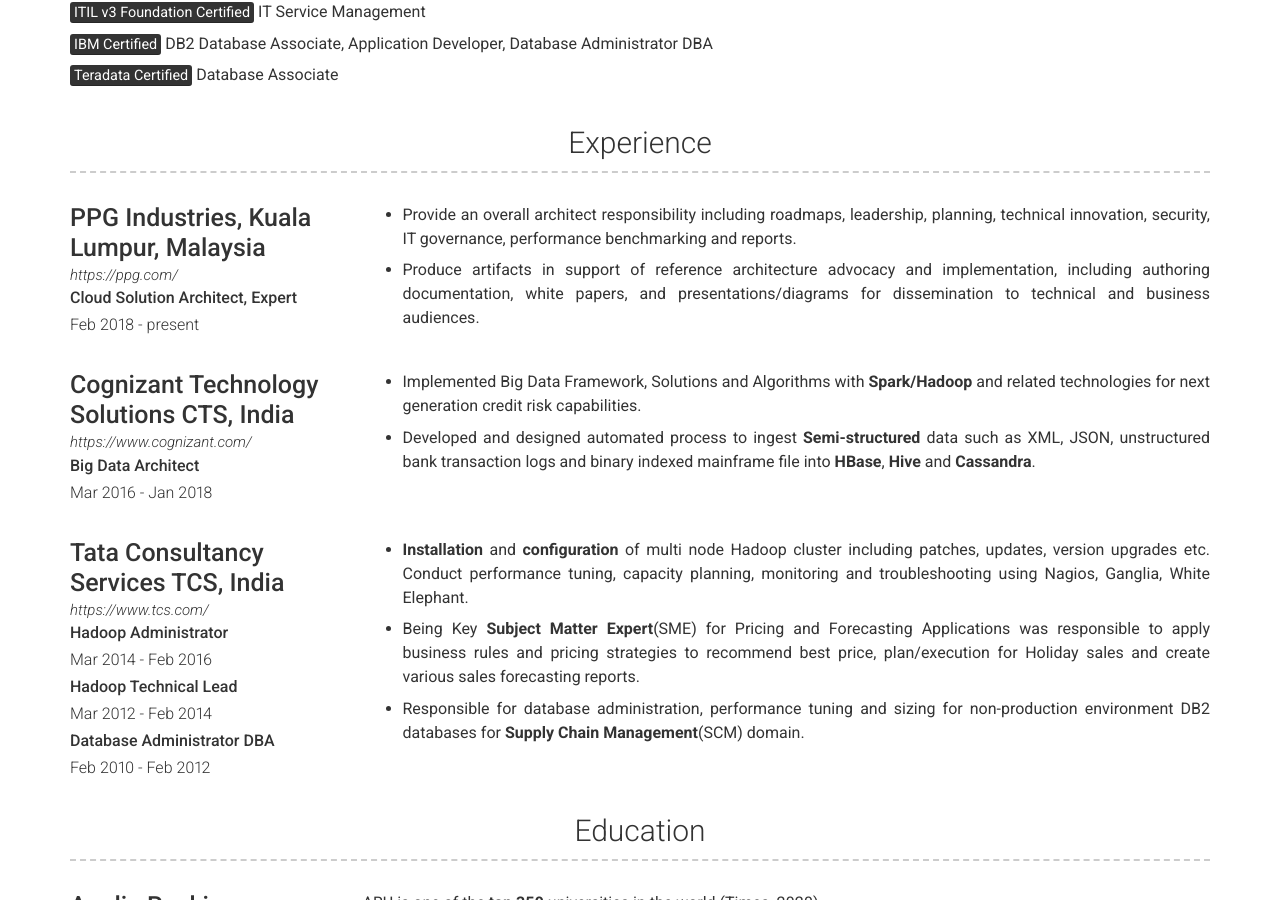
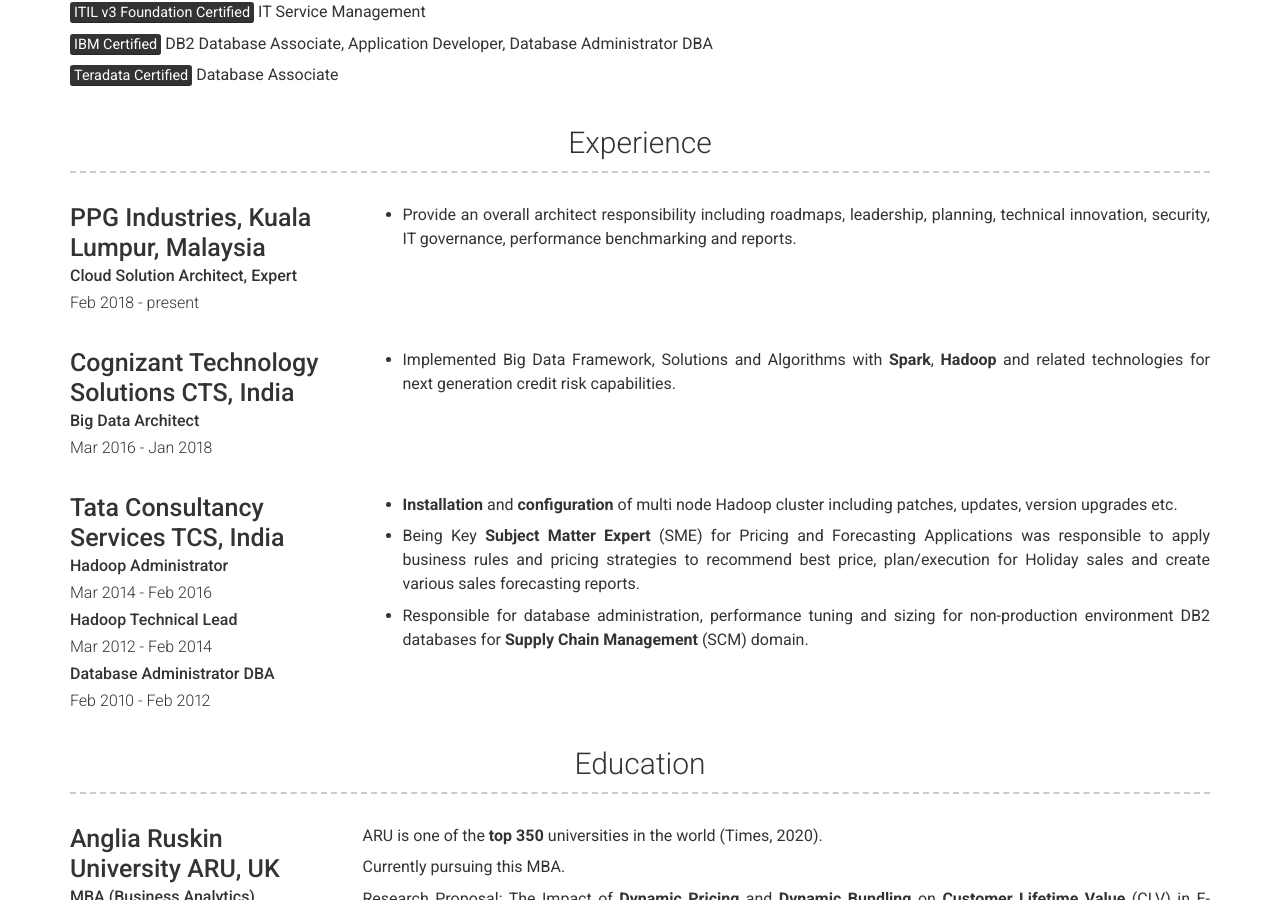
Before and after one commit to mohd-hasnain/mohd-hasnain.github.io, a Jekyll site: the page built from index.md, in a window 1280 px wide and 900 px high, scrolled down 1051 px. Built offline with Jekyll 4.4.1, drawn with Linux system fonts in a browser that asks for light colours; nearby versions of some CDN libraries.

Commit message:
Update experience.yml

```diff
--- a/_data/experience.yml
+++ b/_data/experience.yml
@@ -1,6 +1,6 @@
 # Experience template
 - company:  PPG Industries, Kuala Lumpur, Malaysia
-  link: https://ppg.com/
+  #link: https://ppg.com/
   job_title: Cloud Solution Architect, Expert
   dates: Feb 2018 - present
   #quote: >
@@ -9,23 +9,18 @@
     - Provide an overall architect responsibility including roadmaps, leadership, planning, technical innovation, security,
     IT governance, performance benchmarking and reports.
 
-    - Produce artifacts in support of reference architecture advocacy and implementation, including authoring documentation,
-    white papers, and presentations/diagrams for dissemination to technical and business audiences.
-
 - company:  Cognizant Technology Solutions CTS, India
-  link: https://www.cognizant.com/
+  #link: https://www.cognizant.com/
   job_title: Big Data Architect
   dates: Mar 2016 - Jan 2018
   #quote: >
   # A global supplier of paints, coatings, and specialty materials.
   description: | # this will include new lines to allow paragraphs
-    - Implemented Big Data Framework, Solutions and Algorithms with **Spark/Hadoop** and related technologies for next generation credit risk capabilities.
+    - Implemented Big Data Framework, Solutions and Algorithms with **Spark**, **Hadoop** and related technologies for next generation credit risk capabilities.
 
-    - Developed and designed automated process to ingest **Semi-structured** data such as XML, JSON, unstructured bank transaction logs and binary
-    indexed mainframe file into **HBase**, **Hive** and **Cassandra**.
 
 - company:   Tata Consultancy Services TCS, India
-  link: https://www.tcs.com/
+  #link: https://www.tcs.com/
   jobs:
     - title: Hadoop Administrator
       dates: Mar 2014 - Feb 2016
@@ -38,10 +33,9 @@
   description: | # this will include new lines to allow paragraphs
 
     - **Installation** and **configuration** of multi node Hadoop cluster including patches, updates, version upgrades etc.
-    Conduct performance tuning, capacity planning, monitoring and troubleshooting using Nagios, Ganglia, White Elephant.
 
-    - Being Key **Subject Matter Expert**(SME) for Pricing and Forecasting Applications was responsible to apply business rules and pricing strategies
+    - Being Key **Subject Matter Expert** (SME) for Pricing and Forecasting Applications was responsible to apply business rules and pricing strategies
     to recommend best price, plan/execution for Holiday sales and create various sales forecasting reports.
 
     - Responsible for database administration, performance tuning and sizing for non-production environment DB2 databases for
-    **Supply Chain Management**(SCM) domain.
+    **Supply Chain Management** (SCM) domain.
```
